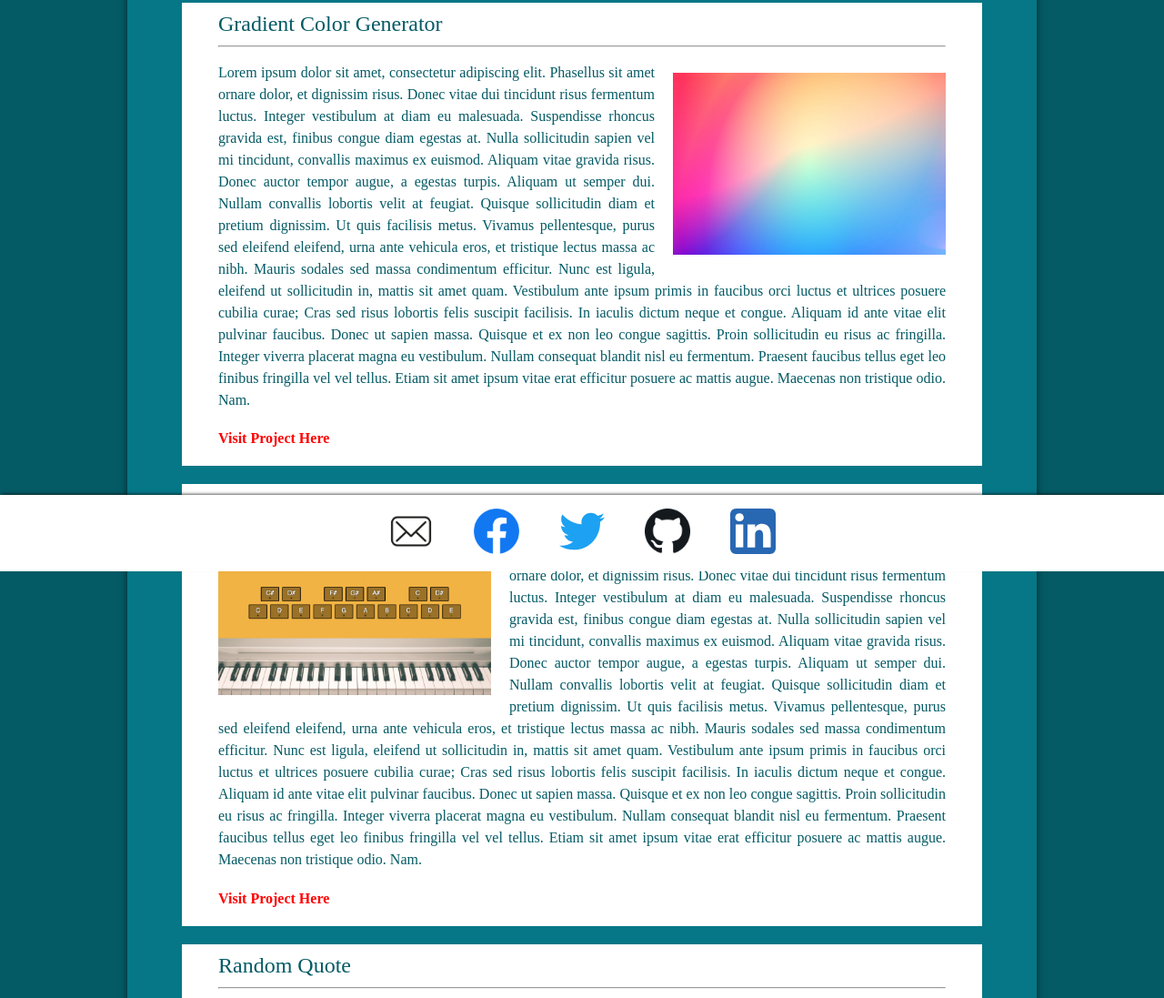
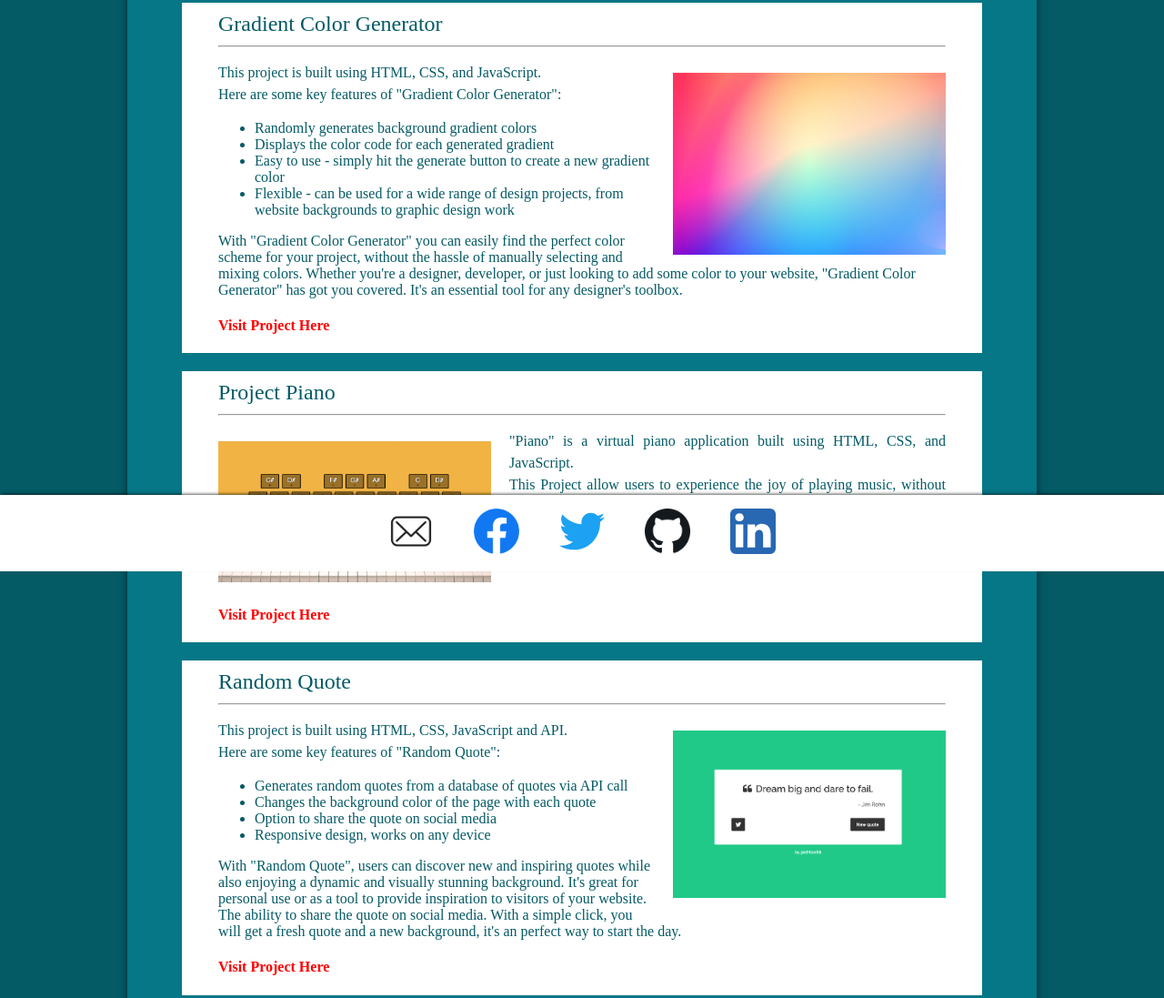
Before and after one commit to pichborithk/FSA-personal-site, a plain HTML site: page portfolio.html in a window 1280 px wide. Shown: the part 172-1269 px from the top of the page at 91% size. Drawn offline with Linux system fonts and the light colour scheme; a web font is replaced by a local one.

Commit message:
update portfolio

```diff
--- a/portfolio.html
+++ b/portfolio.html
@@ -30,27 +30,15 @@
           src="./asset/color.jpeg"
           alt="movie"
         />
-        <p>
-          Lorem ipsum dolor sit amet, consectetur adipiscing elit. Phasellus sit
-          amet ornare dolor, et dignissim risus. Donec vitae dui tincidunt risus
-          fermentum luctus. Integer vestibulum at diam eu malesuada. Suspendisse
-          rhoncus gravida est, finibus congue diam egestas at. Nulla
-          sollicitudin sapien vel mi tincidunt, convallis maximus ex euismod.
-          Aliquam vitae gravida risus. Donec auctor tempor augue, a egestas
-          turpis. Aliquam ut semper dui. Nullam convallis lobortis velit at
-          feugiat. Quisque sollicitudin diam et pretium dignissim. Ut quis
-          facilisis metus. Vivamus pellentesque, purus sed eleifend eleifend,
-          urna ante vehicula eros, et tristique lectus massa ac nibh. Mauris
-          sodales sed massa condimentum efficitur. Nunc est ligula, eleifend ut
-          sollicitudin in, mattis sit amet quam. Vestibulum ante ipsum primis in
-          faucibus orci luctus et ultrices posuere cubilia curae; Cras sed risus
-          lobortis felis suscipit facilisis. In iaculis dictum neque et congue.
-          Aliquam id ante vitae elit pulvinar faucibus. Donec ut sapien massa.
-          Quisque et ex non leo congue sagittis. Proin sollicitudin eu risus ac
-          fringilla. Integer viverra placerat magna eu vestibulum. Nullam
-          consequat blandit nisl eu fermentum. Praesent faucibus tellus eget leo
-          finibus fringilla vel vel tellus. Etiam sit amet ipsum vitae erat
-          efficitur posuere ac mattis augue. Maecenas non tristique odio. Nam.
+        <p>This project is built using HTML, CSS, and JavaScript.<br />
+          Here are some key features of "Gradient Color Generator":
+          <ul>
+            <li>Randomly generates background gradient colors</li>
+            <li>Displays the color code for each generated gradient</li>
+            <li>Easy to use - simply hit the generate button to create a new gradient color</li>
+            <li>Flexible - can be used for a wide range of design projects, from website backgrounds to graphic design work</li>
+          </ul>
+          With "Gradient Color Generator" you can easily find the perfect color scheme for your project, without the hassle of manually selecting and mixing colors. Whether you're a designer, developer, or just looking to add some color to your website, "Gradient Color Generator" has got you covered. It's an essential tool for any designer's toolbox.
         </p>
         <h4>
           Visit
@@ -66,27 +54,10 @@
         <hr />
         <img class="project-img" src="./asset/piano.png" alt="anime" />
         <p>
-          Lorem ipsum dolor sit amet, consectetur adipiscing elit. Phasellus sit
-          amet ornare dolor, et dignissim risus. Donec vitae dui tincidunt risus
-          fermentum luctus. Integer vestibulum at diam eu malesuada. Suspendisse
-          rhoncus gravida est, finibus congue diam egestas at. Nulla
-          sollicitudin sapien vel mi tincidunt, convallis maximus ex euismod.
-          Aliquam vitae gravida risus. Donec auctor tempor augue, a egestas
-          turpis. Aliquam ut semper dui. Nullam convallis lobortis velit at
-          feugiat. Quisque sollicitudin diam et pretium dignissim. Ut quis
-          facilisis metus. Vivamus pellentesque, purus sed eleifend eleifend,
-          urna ante vehicula eros, et tristique lectus massa ac nibh. Mauris
-          sodales sed massa condimentum efficitur. Nunc est ligula, eleifend ut
-          sollicitudin in, mattis sit amet quam. Vestibulum ante ipsum primis in
-          faucibus orci luctus et ultrices posuere cubilia curae; Cras sed risus
-          lobortis felis suscipit facilisis. In iaculis dictum neque et congue.
-          Aliquam id ante vitae elit pulvinar faucibus. Donec ut sapien massa.
-          Quisque et ex non leo congue sagittis. Proin sollicitudin eu risus ac
-          fringilla. Integer viverra placerat magna eu vestibulum. Nullam
-          consequat blandit nisl eu fermentum. Praesent faucibus tellus eget leo
-          finibus fringilla vel vel tellus. Etiam sit amet ipsum vitae erat
-          efficitur posuere ac mattis augue. Maecenas non tristique odio. Nam.
+          "Piano" is a virtual piano application built using HTML, CSS, and JavaScript. <br />
+          This Project allow users to experience the joy of playing music, without the need for a physical piano. It's perfect for beginner looking to learn the basics of piano playing.
         </p>
+        <br />    <br />
         <h4>
           Visit
           <a href="https://pichborithk.github.io/piano/" target="_blank"
@@ -103,26 +74,16 @@
           alt="random-quote"
         />
         <p>
-          Lorem ipsum dolor sit amet, consectetur adipiscing elit. Phasellus sit
-          amet ornare dolor, et dignissim risus. Donec vitae dui tincidunt risus
-          fermentum luctus. Integer vestibulum at diam eu malesuada. Suspendisse
-          rhoncus gravida est, finibus congue diam egestas at. Nulla
-          sollicitudin sapien vel mi tincidunt, convallis maximus ex euismod.
-          Aliquam vitae gravida risus. Donec auctor tempor augue, a egestas
-          turpis. Aliquam ut semper dui. Nullam convallis lobortis velit at
-          feugiat. Quisque sollicitudin diam et pretium dignissim. Ut quis
-          facilisis metus. Vivamus pellentesque, purus sed eleifend eleifend,
-          urna ante vehicula eros, et tristique lectus massa ac nibh. Mauris
-          sodales sed massa condimentum efficitur. Nunc est ligula, eleifend ut
-          sollicitudin in, mattis sit amet quam. Vestibulum ante ipsum primis in
-          faucibus orci luctus et ultrices posuere cubilia curae; Cras sed risus
-          lobortis felis suscipit facilisis. In iaculis dictum neque et congue.
-          Aliquam id ante vitae elit pulvinar faucibus. Donec ut sapien massa.
-          Quisque et ex non leo congue sagittis. Proin sollicitudin eu risus ac
-          fringilla. Integer viverra placerat magna eu vestibulum. Nullam
-          consequat blandit nisl eu fermentum. Praesent faucibus tellus eget leo
-          finibus fringilla vel vel tellus. Etiam sit amet ipsum vitae erat
-          efficitur posuere ac mattis augue. Maecenas non tristique odio. Nam.
+          This project is built using HTML, CSS, JavaScript and API.
+          <br />
+          Here are some key features of "Random Quote":
+          <ul>
+            <li>Generates random quotes from a database of quotes via API call</li>
+            <li>Changes the background color of the page with each quote</li>
+            <li>Option to share the quote on social media</li>
+            <li>Responsive design, works on any device</li>
+          </ul>
+          With "Random Quote", users can discover new and inspiring quotes while also enjoying a dynamic and visually stunning background. It's great for personal use or as a tool to provide inspiration to visitors of your website. The ability to share the quote on social media. With a simple click, you will get a fresh quote and a new background, it's an perfect way to start the day.
         </p>
         <h4>
           Visit
```
